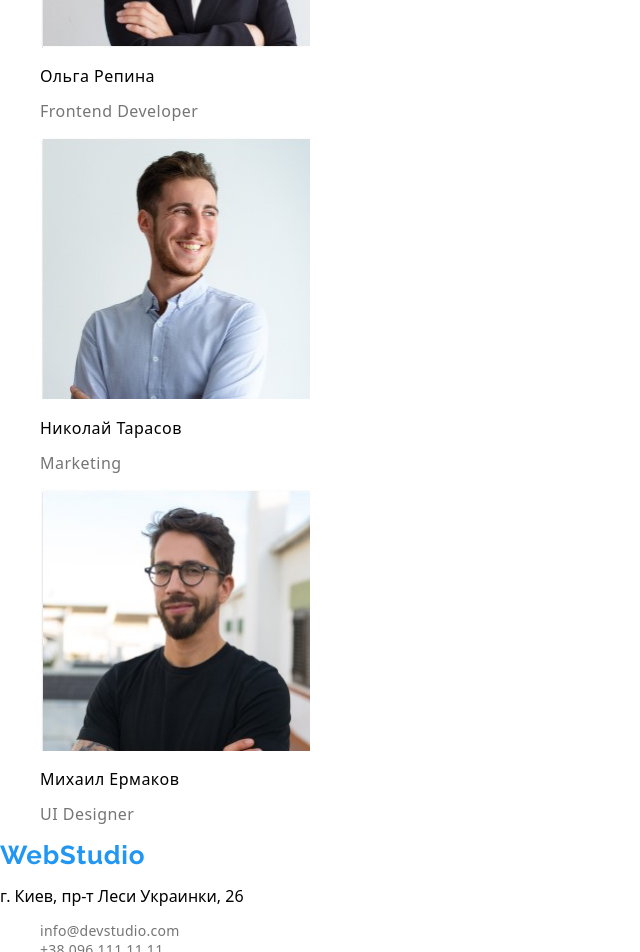
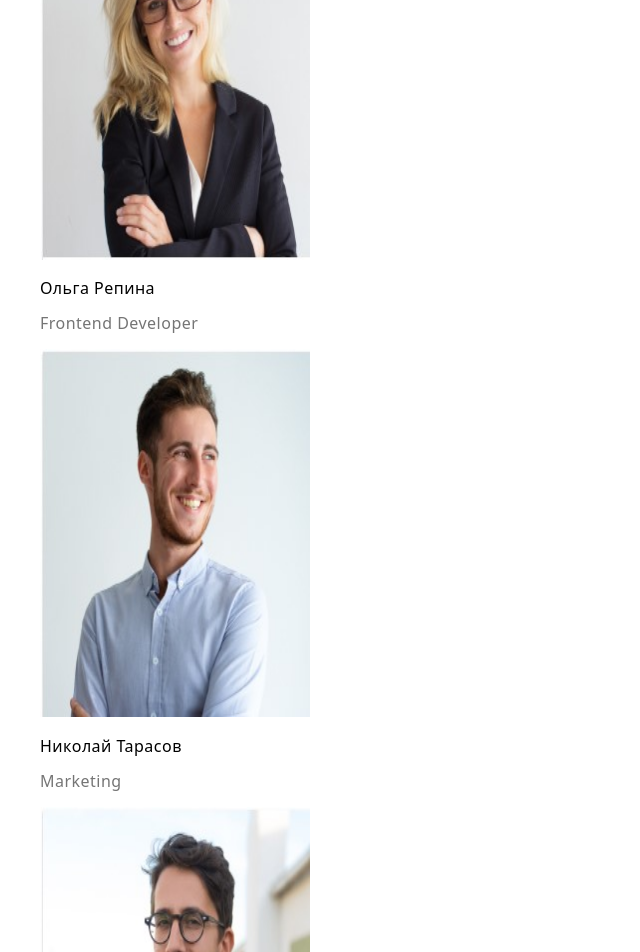
Before and after one commit to mariafedorova12/goit-markup-hw-02, a plain HTML site: page index.html in a window 1280 px wide. Shown: the part 1980-2932 px from the top of the page, without its empty margins (0-640 px from the left). Drawn offline with nearby package versions, Linux system fonts and the light colour scheme.

Commit message:
правки

```diff
--- a/css/styles.css
+++ b/css/styles.css
@@ -37,12 +37,16 @@
 }
 
 .logo-title-down {
+  font-family: Raleway;
+  font-weight: 700;
   font-size: 26px;
   line-height: 1.19;
 
   /* identical to box height */
   letter-spacing: 0.03em;
-  /*color: #ffffff;*/
+  color: var(--accent-color);
+
+  /* color: #ffffff */
 }
 
 .current {
@@ -91,10 +95,11 @@
   font-weight: 900;
   font-size: 44px;
   line-height: 1.36;
-  /*color: #ffffff;*/
   text-align: center;
   letter-spacing: 0.06em;
   text-transform: uppercase;
+
+  /*color: #ffffff;*/
 }
 .modal-btn {
   font-weight: 700;
@@ -159,7 +164,6 @@
 }
 
 .crew-list-position {
-  font-weight: 400;
   font-size: 16px;
   line-height: 1.19;
 
@@ -201,7 +205,6 @@
   color: #212121;
 }
 .portfolio-title-description {
-  font-weight: 400;
   font-size: 16px;
   line-height: 1.88;
 
--- a/index.html
+++ b/index.html
@@ -23,7 +23,7 @@
     <header class="page-header">
       <nav class="navigation">
         <a class="logo-title link" href="">
-          Web <span class="logo-titte-up">Studio</span></a
+          Web<span class="logo-titte-up">Studio</span></a
         >
         <ul class="navigation-list list">
           <li class="navigation-item">
@@ -141,7 +141,7 @@
               src="./images/crew/Игорь-1.jpg"
               alt="мужчина в бордовой рубашке и очках"
               width="270"
-              height="262"
+              height="368"
             />
             <h3 class="crew-list-title">Игорь Демьяненко</h3>
             <p class="crew-list-position" lang="en">Product Designer</p>
@@ -152,7 +152,7 @@
               src="./images/crew/Ольга-2.jpg"
               alt="девушка в чёрном пиджаке и очках"
               width="270"
-              height="262"
+              height="368"
             />
             <h3 class="crew-list-title">Ольга Репина</h3>
             <p class="crew-list-position" lang="en">Frontend Developer</p>
@@ -163,7 +163,7 @@
               src="./images/crew/Николай-3.jpg"
               alt="улыбающийся мужчина в белой рубашке"
               width="270"
-              height="262"
+              height="368"
             />
             <h3 class="crew-list-title">Николай Тарасов</h3>
             <p class="crew-list-position" lang="en">Marketing</p>
@@ -174,7 +174,7 @@
               src="./images/crew/Михаил-4.jpg"
               alt="мужчина в очках и чёрной рубашке"
               width="270"
-              height="262"
+              height="368"
             />
             <h3 class="crew-list-title">Михаил Ермаков</h3>
             <p class="crew-list-position" lang="en">UI Designer</p>
```
Also changed, not shown: portfolio.html (+1 -5 lines).
